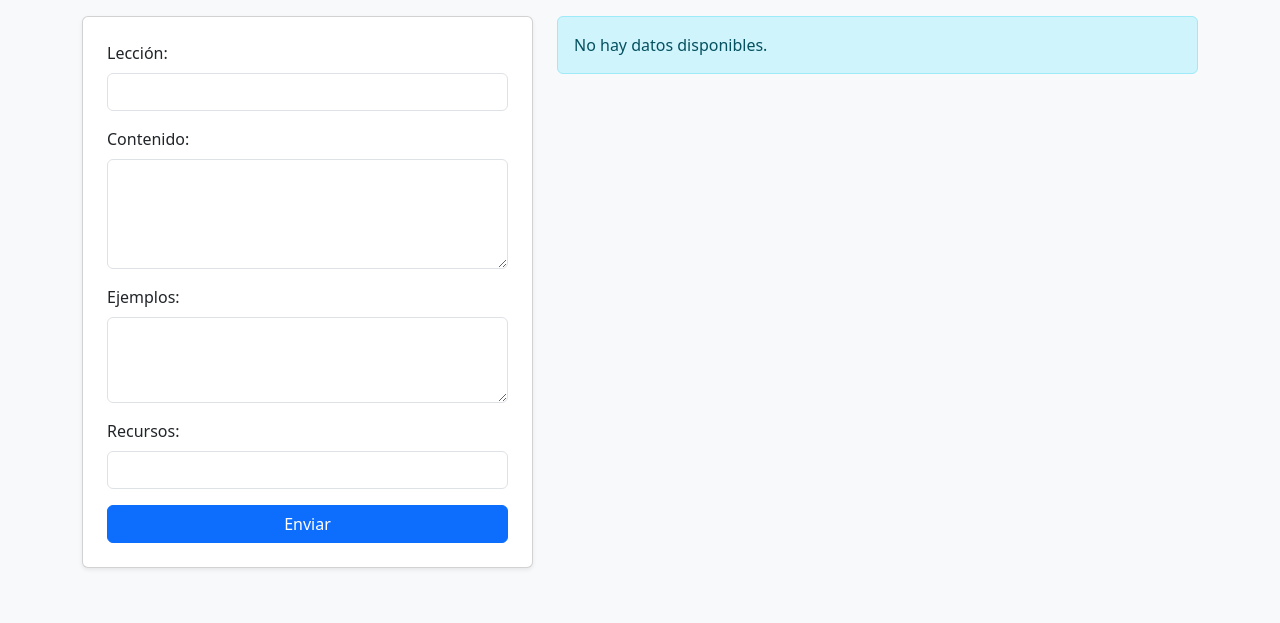
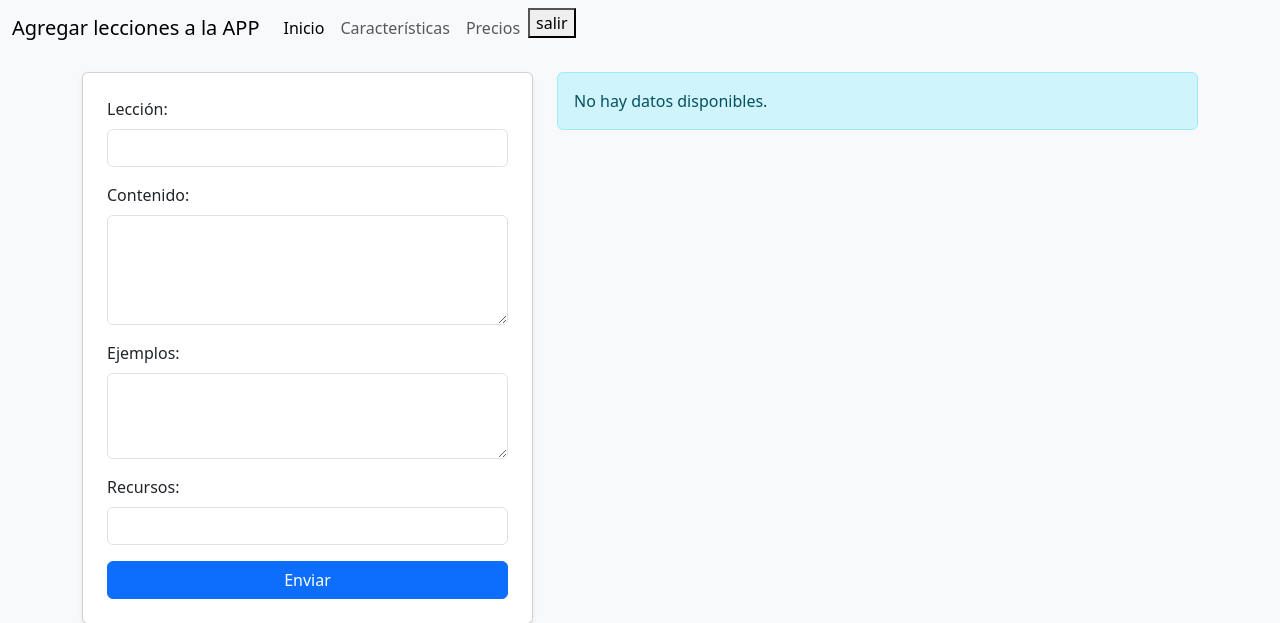
Before and after one commit to eduardo20020/Api-Crud-en-PHP, a PHP site: page /agregar.php in a window 1280 px wide. Shown: the top 623 px of the page. Run offline with PHP 8.4, Linux system fonts and the light colour scheme; the visitor is signed in with stand-in values (Sample User, id 1); data that the repository does not hold is empty.

Commit message:
sfdsfdsf

```diff
--- a/agregar.php
+++ b/agregar.php
@@ -20,6 +20,30 @@ if (!isset($_SESSION['logueado']) || $_SESSION['logueado'] !== true) {
     <link href="https://cdn.jsdelivr.net/npm/bootstrap@5.3.0/dist/css/bootstrap.min.css" rel="stylesheet">
 </head>
 <body class="bg-light">
+<nav class="navbar navbar-expand-lg navbar-light bg-light">
+        <div class="container-fluid">
+            <a class="navbar-brand" href="#">Agregar lecciones a la APP</a>
+            <button class="navbar-toggler" type="button" data-bs-toggle="collapse" data-bs-target="#navbarNav" aria-controls="navbarNav" aria-expanded="false" aria-label="Toggle navigation">
+                <span class="navbar-toggler-icon"></span>
+            </button>
+            <div class="collapse navbar-collapse" id="navbarNav">
+                <ul class="navbar-nav">
+                    <li class="nav-item">
+                        <a class="nav-link active" aria-current="page" href="#">Inicio</a>
+                    </li>
+                    <li class="nav-item">
+                        <a class="nav-link" href="#">Características</a>
+                    </li>
+                    <li class="nav-item">
+                        <a class="nav-link" href="#">Precios</a>
+                    </li>
+                    <li class="nav-item">
+                        <button>salir</button>
+                    </li>
+                </ul>
+            </div>
+        </div>
+    </nav>
     <div class="container mt-3">
         <div class="row">
             <div class="col-md-5">
@@ -97,11 +121,12 @@ if (!isset($_SESSION['logueado']) || $_SESSION['logueado'] !== true) {
 
     <!-- Incluye Bootstrap JS (Opcional) -->
     <script src="https://cdn.jsdelivr.net/npm/bootstrap@5.3.0/dist/js/bootstrap.bundle.min.js"></script>
-    <script>
+     <!--<script>
     window.onbeforeunload = function() {
         fetch('local/logout.php', { method: 'POST' });
     };
 
     </script>
+     -->
 </body>
 </html>
```
